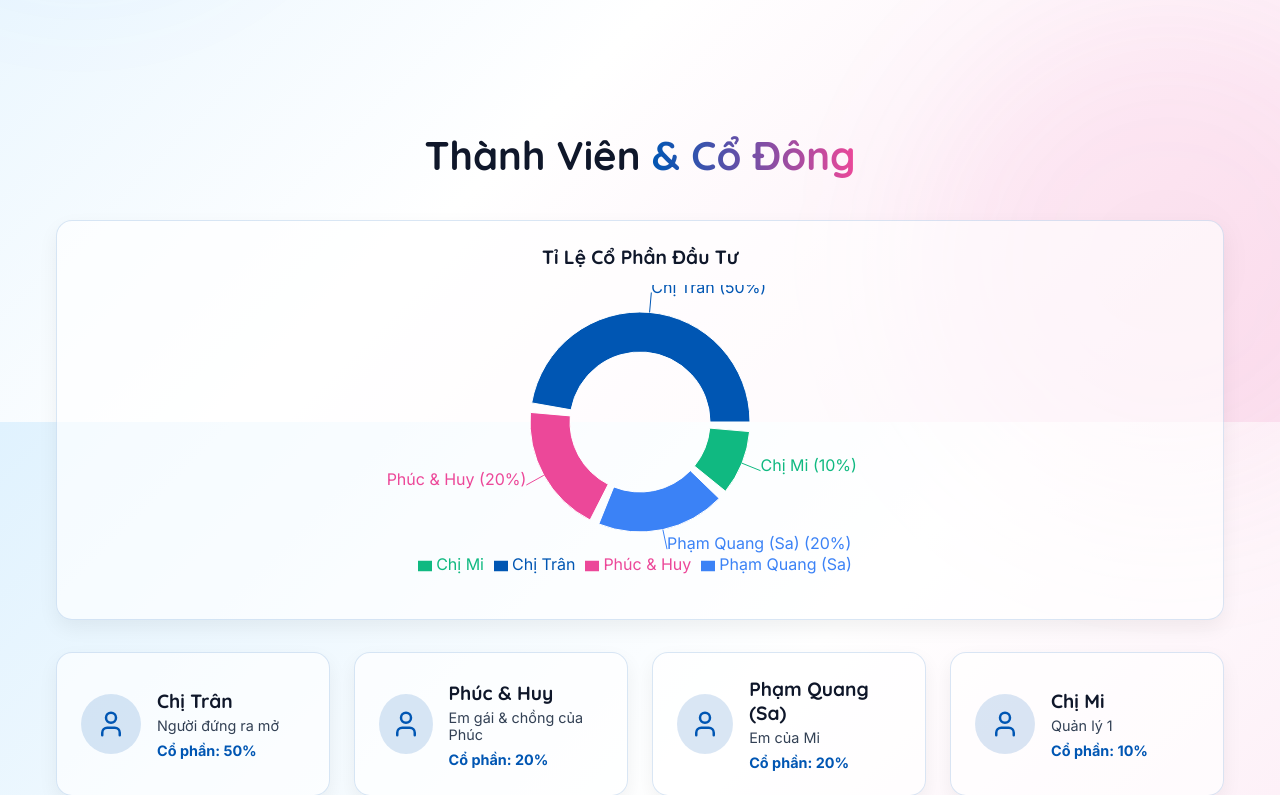
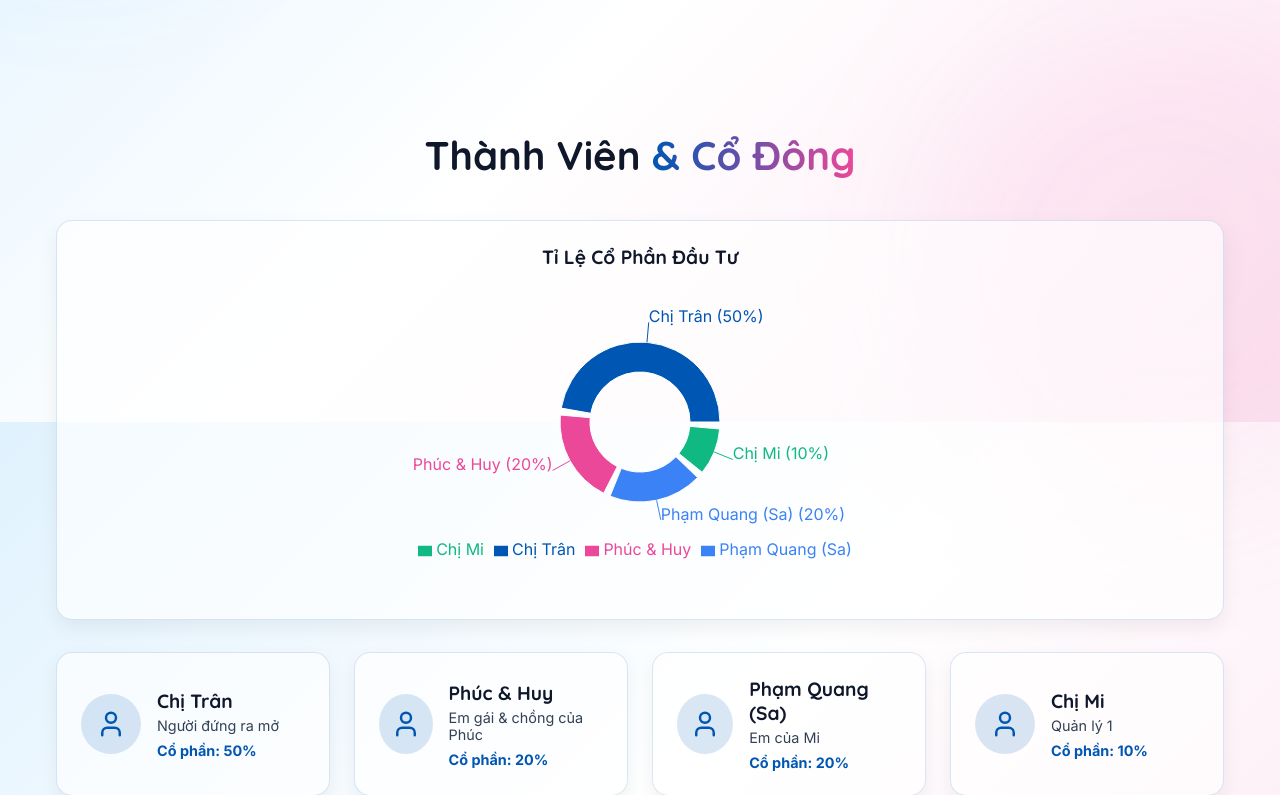
Before and after one commit to huy4vn/tea-shop-dashboard, a React (Vite) app: page / in a window 1280 px wide. Shown: the part 378-1173 px from the top of the page. Built offline with nearby package versions, Linux system fonts and the light colour scheme.

Commit message:
Fix pie chart label clipping

```diff
--- a/src/App.jsx
+++ b/src/App.jsx
@@ -115,13 +115,13 @@ function App() {
           <div className="glass-card" style={{ height: '400px', width: '100%', display: 'flex', flexDirection: 'column', alignItems: 'center' }}>
             <h3 style={{ marginBottom: '1rem', color: 'var(--text-primary)', fontSize: '1.2rem' }}>Tỉ Lệ Cổ Phần Đầu Tư</h3>
             <ResponsiveContainer width="100%" height="100%">
-              <PieChart>
+              <PieChart margin={{ top: 20, right: 30, bottom: 20, left: 30 }}>
                 <Pie
                   data={chartData}
                   cx="50%"
                   cy="50%"
-                  innerRadius={70}
-                  outerRadius={110}
+                  innerRadius={50}
+                  outerRadius={80}
                   paddingAngle={5}
                   dataKey="value"
                   labelLine={true}
```
